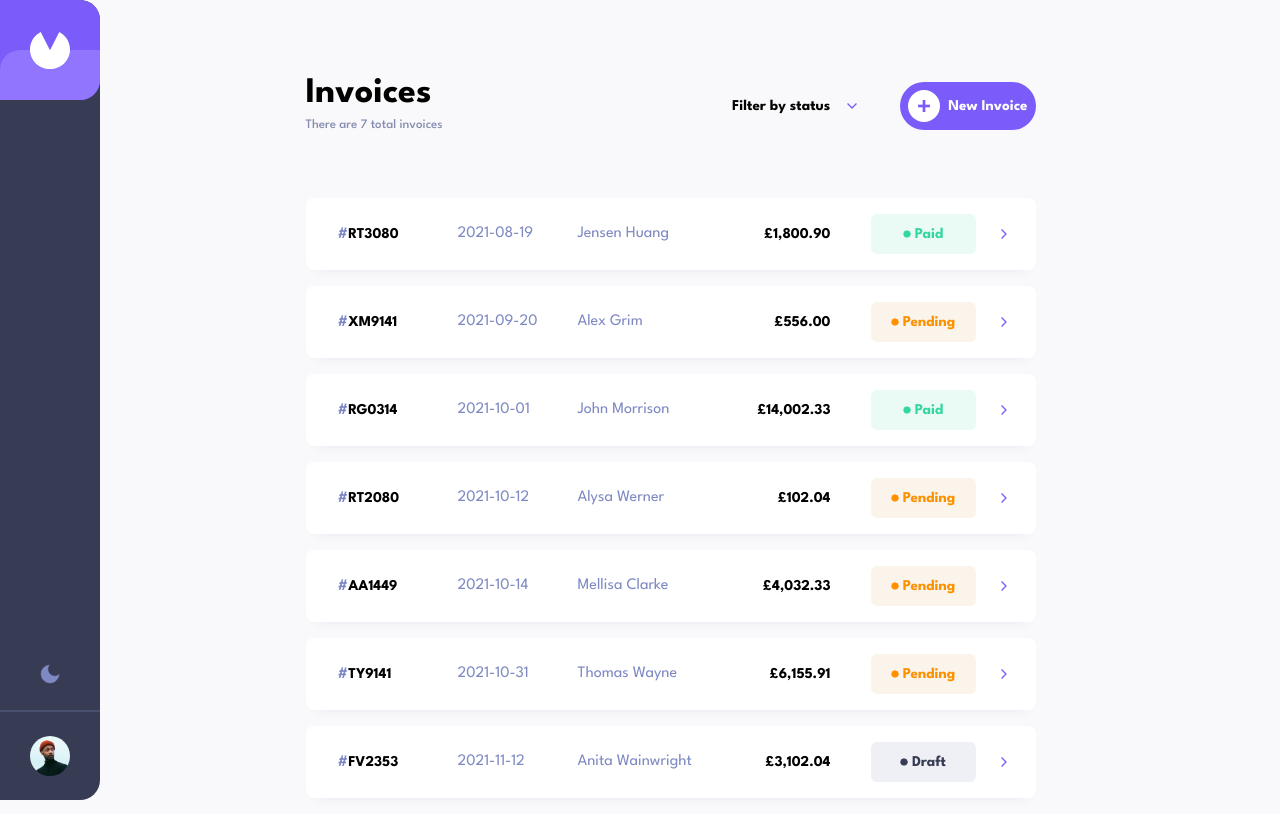
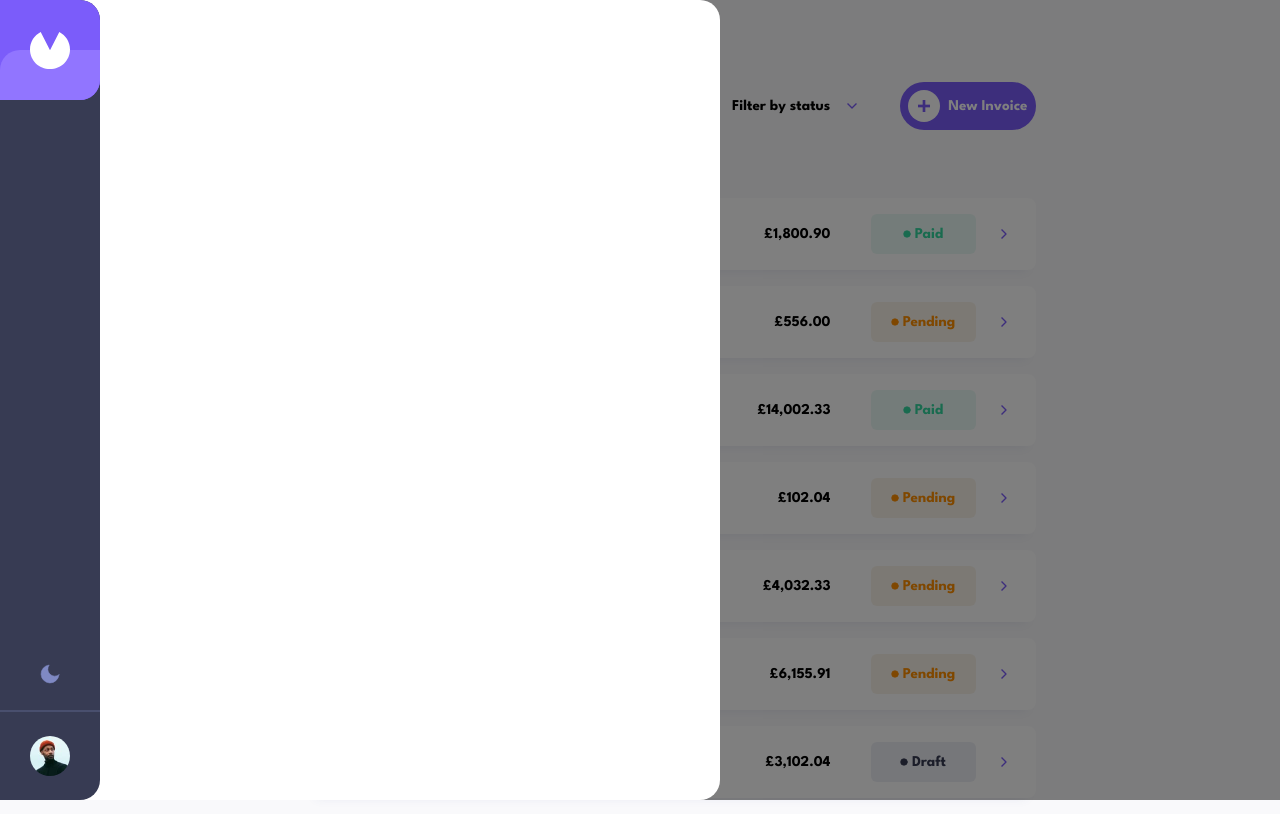
Before and after one commit to alex-birchman/frontend-mentor-invoice-app, a Next.js app: page / in a window 1280 px wide. Both pictures are taken after a click on the button "New Invoice". Built offline with nearby package versions, Linux system fonts and the light colour scheme.

Commit message:
Added sidebar Added accessibility libs

```diff
--- a/package.json
+++ b/package.json
@@ -18,7 +18,9 @@
         "next": "13.5.4",
         "react": "^18.2.0",
         "react-dom": "^18.2.0",
-        "react-feather": "^2.0.10"
+        "react-feather": "^2.0.10",
+        "react-focus-lock": "^2.9.6",
+        "react-remove-scroll": "^2.5.7"
     },
     "devDependencies": {
         "@types/node": "^20",
--- a/src/app/layout.tsx
+++ b/src/app/layout.tsx
@@ -23,6 +23,7 @@ export default function RootLayout({
             <body className={mainFont.className}>
                 <Menu />
                 <main>{children}</main>
+                <div id="sidebar-root" />
             </body>
         </html>
     );
--- a/src/components/CreateInvoiceButton/CreateInvoiceButton.tsx
+++ b/src/components/CreateInvoiceButton/CreateInvoiceButton.tsx
@@ -1,15 +1,21 @@
 import * as React from "react";
 import clsx from "clsx";
 import { Plus } from "react-feather";
+
+import Sidebar from "@/components/Sidebar";
+import useToggle from "@/hooks/useToggle";
 
 import styles from "./CreateInvoiceButton.module.css";
 import globalStyles from "@/app/global.module.css";
 
 function CreateInvoiceButton({ isShortTitle = false }) {
+    const [isSidebarOpen, toggleSidebarOppen] = useToggle(false);
+
     const title = isShortTitle ? "New" : "New Invoice";
 
     return (
-        <button className={styles.wrapper}>
+        <>
+            <button className={styles.wrapper} onClick={toggleSidebarOppen}>
                 <div className={styles.iconWrapper}>
                     <Plus
                         size="1rem"
@@ -22,6 +28,8 @@ function CreateInvoiceButton({ isShortTitle = false }) {
                     {title}
                 </span>
             </button>
+            {isSidebarOpen && <Sidebar handleDismiss={toggleSidebarOppen} />}
+        </>
     );
 }
 
--- a/src/components/InvoiceItem/InvoiceItem.module.css
+++ b/src/components/InvoiceItem/InvoiceItem.module.css
@@ -67,6 +67,13 @@
     stroke: var(--color-primary);
 }
 
+@media (min-width: 1024px) {
+    .wrapper:hover {
+        border: 1px solid var(--color-primary);
+        padding: 15px 23px 15px 31px;
+    }
+}
+
 @media (max-width: 768px) {
     .wrapper {
         padding: 25px 24px 22px 24px;
--- a/src/components/InvoicesFilter/InvoicesFilter.module.css
+++ b/src/components/InvoicesFilter/InvoicesFilter.module.css
@@ -61,3 +61,18 @@
     animation-timing-function: cubic-bezier(0.16, 1, 0.3, 1);
     will-change: transform, opacity;
 }
+
+.content[data-side="bottom"] {
+    animation-name: slideUpAndFade;
+}
+
+@keyframes slideUpAndFade {
+    from {
+        opacity: 0;
+        transform: translateY(2px);
+    }
+    to {
+        opacity: 1;
+        transform: translateY(0);
+    }
+}
--- a/src/components/Menu/Menu.module.css
+++ b/src/components/Menu/Menu.module.css
@@ -10,6 +10,7 @@
     background: var(--color-menu-background);
 
     border-radius: 0 20px 20px 0;
+    z-index: 2;
 }
 
 .actions {
--- /dev/null
+++ b/src/components/Sidebar/Sidebar.module.css
@@ -0,0 +1,50 @@
+.wrapper {
+    position: fixed;
+    inset: 0;
+    display: grid;
+    place-content: left;
+    padding: 0;
+}
+
+.backdrop {
+    position: absolute;
+    inset: 0;
+    background: hsl(0deg 0% 0% / 0.5);
+}
+
+.container {
+    position: relative;
+    width: 720px;
+    background: var(--color-white);
+    margin-left: 0;
+    border-radius: 0 20px 20px 0;
+    padding-left: 100px;
+    overflow-y: scroll;
+}
+
+.content {
+    padding: 60px 56px 32px 56px;
+}
+
+@media (max-width: 1024px) {
+    .wrapper {
+        padding-top: 80px;
+    }
+
+    .container {
+        width: 615px;
+        padding: 0;
+    }
+}
+
+@media (max-width: 768px) {
+    .wrapper {
+        padding-top: 72px;
+    }
+
+    .container {
+        width: 100%;
+        padding: 0;
+        border-radius: 0;
+    }
+}
--- /dev/null
+++ b/src/components/Sidebar/Sidebar.tsx
@@ -0,0 +1,29 @@
+import * as React from "react";
+import { createPortal } from "react-dom";
+
+import FocusLock from "react-focus-lock";
+import { RemoveScroll } from "react-remove-scroll";
+
+import styles from "./Sidebar.module.css";
+
+type SidebarProps = {
+    handleDismiss: () => void;
+};
+
+function Sidebar({ handleDismiss }: SidebarProps) {
+    return createPortal(
+        <FocusLock returnFocus={true}>
+            <RemoveScroll>
+                <div className={styles.wrapper}>
+                    <div className={styles.backdrop} onClick={handleDismiss} />
+                    <div className={styles.container}>
+                        <div className={styles.content}></div>
+                    </div>
+                </div>
+            </RemoveScroll>
+        </FocusLock>,
+        document.querySelector("#sidebar-root") as HTMLElement
+    );
+}
+
+export default Sidebar;
--- /dev/null
+++ b/src/components/Sidebar/index.ts
@@ -0,0 +1,2 @@
+export * from './Sidebar';
+export { default } from './Sidebar';
--- /dev/null
+++ b/src/hooks/useToggle.ts
@@ -0,0 +1,17 @@
+import React from "react";
+
+function useToggle(initialValue = false) {
+    if (typeof initialValue !== "boolean") {
+        console.warn("Invalid type for useToggle");
+    }
+
+    const [value, setValue] = React.useState(initialValue);
+
+    const toggleValue = React.useCallback(() => {
+        setValue((currentValue) => !currentValue);
+    }, []);
+
+    return [value, toggleValue];
+}
+
+export default useToggle;
```
Also changed, not shown: 1 other file (tests, documents, lock files or other folders). Lines whose indentation alone changed are shown as unchanged.
